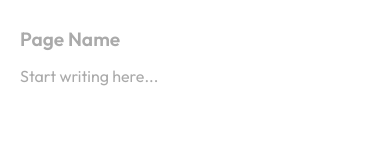
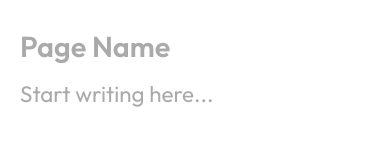
Before and after one commit to nathanpuls/endsat, a plain HTML site: page index.html in a window 390 px wide. Drawn offline with Linux system fonts and the light colour scheme.

Commit message:
Update index.html

```diff
--- a/index.html
+++ b/index.html
@@ -51,6 +51,27 @@
       content: attr(placeholder);
       color: #aaa;
     }
+
+    /* Mobile Responsiveness */
+    @media (max-width: 768px) {
+      h3.editable {
+        font-size: 1.5rem;  /* Increase font size for mobile */
+      }
+
+      p.editable {
+        font-size: 1.2rem;  /* Increase font size for mobile */
+      }
+    }
+
+    @media (max-width: 480px) {
+      h3.editable {
+        font-size: 1.8rem;  /* Larger font size for very small screens */
+      }
+
+      p.editable {
+        font-size: 1.4rem;  /* Larger font size for very small screens */
+      }
+    }
   </style>
 </head>
 <body>
@@ -98,7 +119,7 @@
       document.getElementById('text').innerText = text;
 
       // Set the page title based on the name parameter
-      document.title = name || 'New Page';
+      document.title = name || '';
 
       // If content is empty, show placeholders
       if (!name) {
@@ -122,7 +143,7 @@
       document.getElementById('name').addEventListener('input', function() {
         updateURLParams();
         // Force the title to be updated immediately as the user types
-        document.title = document.getElementById('name').innerText.trim() || 'New Page';
+        document.title = document.getElementById('name').innerText.trim() || '';
       });
       document.getElementById('text').addEventListener('input', updateURLParams);
     });
```
